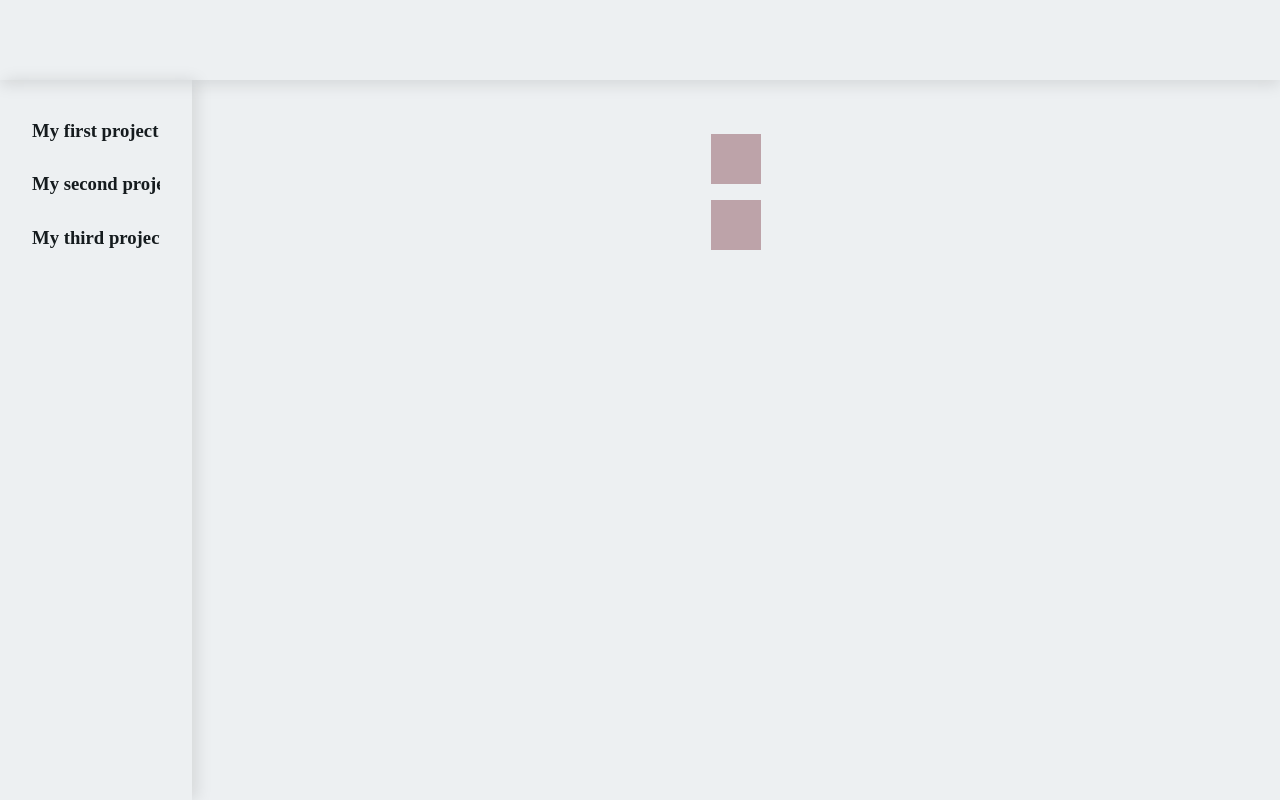
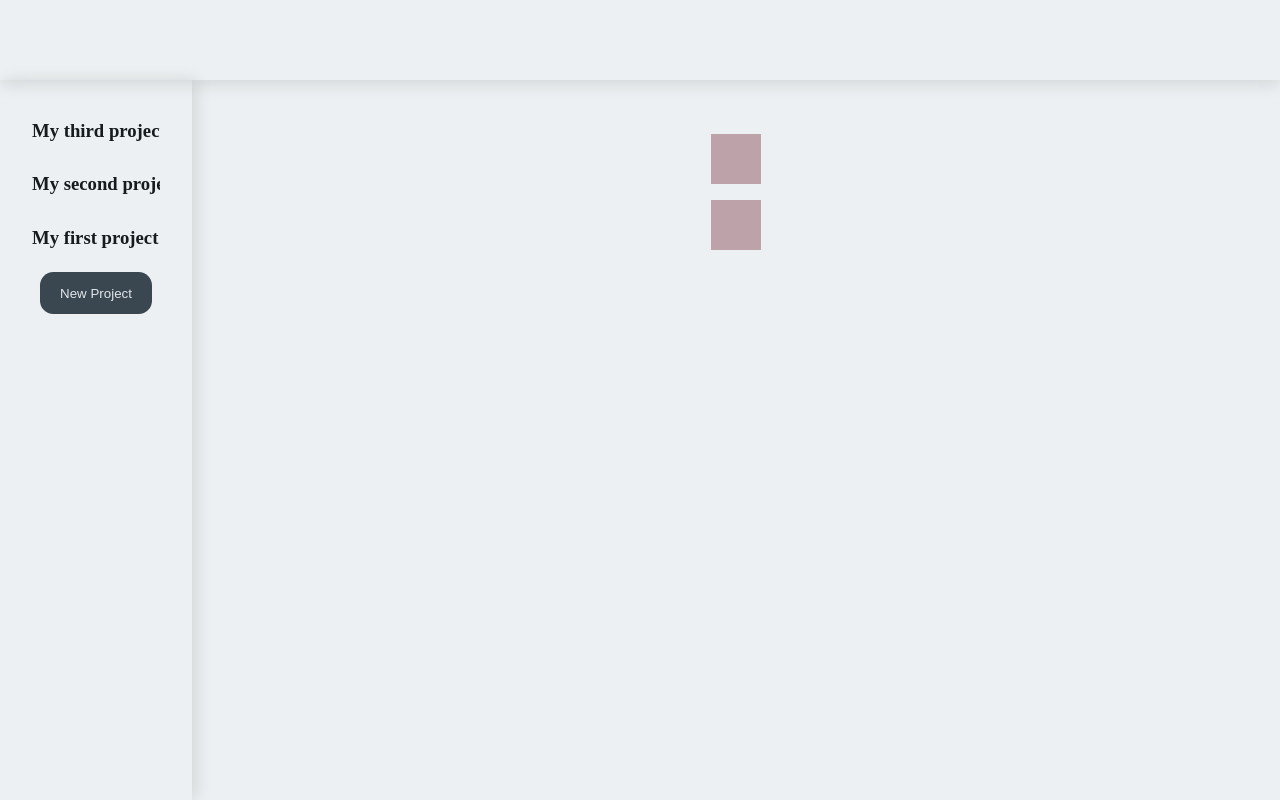
Before and after one commit to EthanL02/todo-list, a website built with webpack: page src/template.html in a window 1280 px wide. Built offline with nearby package versions, Linux system fonts and the light colour scheme.

Commit message:
Add new project button to side bar
Button remains below existing project names

```diff
--- a/src/side-bar.js
+++ b/src/side-bar.js
@@ -13,8 +13,7 @@ function update(projects) {
         div.addEventListener("click", () => {
             mainContent.update(project.todos);
         });
-
-        sideBar.append(div);
+        sideBar.prepend(div);
     });
 }
 
--- a/src/styles.css
+++ b/src/styles.css
@@ -1,5 +1,6 @@
 :root[data-theme="light"] {
     --text: #151b1e;
+    --text-inverse: #e1e7ea;
     --background: #edf0f2;
     --primary: #3a4750;
     --secondary: #bda3a9;
@@ -7,6 +8,7 @@
 }
 :root[data-theme="dark"] {
     --text: #e1e7ea;
+    --text-inverse: #151b1e;
     --background: #0d1012;
     --primary: #afbcc5;
     --secondary: #5c4248;
@@ -61,6 +63,15 @@ body {
     cursor: pointer;
 }
 
+#side-bar .add {
+    background-color: var(--primary);
+    color: var(--text-inverse);
+    border-style: none;
+    padding-inline: 1.5em;
+    padding-block: 1em;
+    border-radius: 1em;
+}
+
 #main-content {
     grid-area: main-content;
     display: flex;
--- a/src/template.html
+++ b/src/template.html
@@ -9,6 +9,7 @@
 
         </div>
         <div id="side-bar">
+            <button class="add">New Project</button>
         </div>
         <div id="main-content">
             <h2>Empty Project</h2>
```
